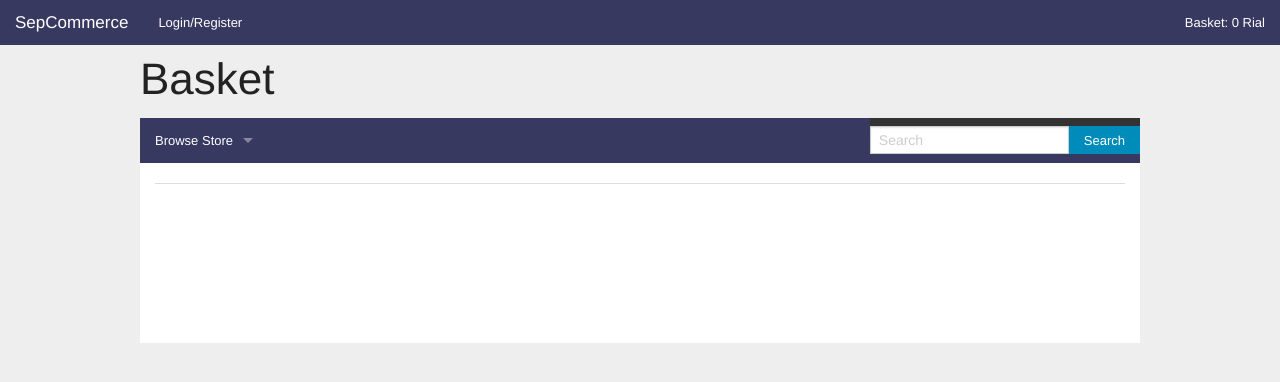
After one commit to RevengeComing/SepCommerce, a Flask app: template project/media/templates/ecommerce/basket.html in a window 1280 px wide. The commit adds this page. Shown: the top 382 px of the page. Run offline with Flask 2, Linux system fonts and the light colour scheme; the template is opened without the code that fills it, so the values that code supplies are empty; some libraries are stand-ins or nearby versions.

Commit message:
basket to the end

```diff
--- a/develop.py
+++ b/develop.py
@@ -4,4 +4,4 @@ from project.config import DevelopmentConfig
 app = create_app(DevelopmentConfig)
 
 if __name__ == "__main__":
-    app.run(port=80, host="0.0.0.0" ,threaded=True)
+    app.run(port=81, host="0.0.0.0" ,threaded=True)
--- a/manage.py
+++ b/manage.py
@@ -24,14 +24,27 @@ manager.add_command('db', MigrateCommand)
 @manager.command
 def deploy():
     """Run deployment tasks."""
-    from flask.ext.migrate import upgrade
+    from flask.ext.migrate import upgrade, migrate
     from project.apps.auth.models import Role, User
 
     # migrate database to latest revision
-    upgrade()
+    migrate();upgrade()
 
     # create user roles
     Role.insert_roles()
+
+
+@manager.command
+def create_user(username, password, role):
+    role = Role.query.filter_by(name=role).first()
+    user = User(username=username,
+                confirmed=True,
+                role_id=role.id)
+    user.password = password
+    db.session.add(user)
+    db.session.commit()
+    print "User Created..."
+
 
 @manager.command
 def change_pass(user, password):
--- a/project/apps/auth/views.py
+++ b/project/apps/auth/views.py
@@ -1,4 +1,4 @@
-from flask import render_template, redirect, request, url_for, flash, current_app
+from flask import render_template, redirect, request, url_for, flash, current_app, make_response
 from flask.ext.login import login_user, logout_user, login_required, \
     current_user
 from . import mod
@@ -7,6 +7,7 @@ from .models import User
 from ..email import send_email
 from .forms import LoginForm, RegistrationForm, ChangePasswordForm, \
  PasswordResetRequestForm, PasswordResetForm, ChangeEmailForm
+from project.apps.ecommerce.models import remove_cart, Basket
 
 
 @mod.before_app_request
@@ -32,8 +33,27 @@ def login():
         if user is not None and user.verify_password(form.password.data):
             login_user(user, form.remember_me.data)
             if current_user.role.name == 'Administrator':
-                return redirect(url_for('admin.index'))
-            return redirect(request.args.get('next') or url_for('main.index', username=current_user.username))
+                resp = make_response(redirect(url_for('admin.index')))
+                remove_cart(resp)
+                return resp
+            resp = make_response(redirect(request.args.get('next') or url_for('main.index', username=current_user.username)))
+            id = request.cookies.get('shopping_cart')
+            if id:
+                user_cart = Basket.query.filter_by(user_id=user.id).first()
+                if user_cart:
+                    resp.set_cookie('shopping_cart', '', expires=0)
+                    cart = Basket.query.filter_by(id=id).first()
+                    for product in cart.products:
+                        product.basket_id = user_cart.id
+                    db.session.commit()
+                    db.session.delete(cart)
+                else:
+                    resp.set_cookie('shopping_cart', '', expires=0)
+                    cart = Basket.query.filter_by(id=id).first()
+                    cart.user_id = user.id
+                    user.basket_id = id
+                    db.session.commit()
+            return resp
         else:
             return render_template('auth/login.html',
                                    form=form,
@@ -45,7 +65,9 @@ def login():
 @login_required
 def logout():
     logout_user()
-    return redirect(request.referrer or url_for('main.index'))
+    resp = make_response(redirect(request.referrer or url_for('main.index')))
+    # resp.set_cookie('shopping_cart', '', expires=0)
+    return resp
 
 
 @mod.route('/register', methods=['GET', 'POST'])
--- a/project/config.py
+++ b/project/config.py
@@ -43,5 +43,6 @@ class DeploymentConfig(DefaultConfig):
 
 class DevelopmentConfig(DefaultConfig):
     POSTGRES_HOST =  '127.0.0.1'
-    SQLALCHEMY_DATABASE_URI = 'postgres://sepehr:1234@%s/sepCommerce' % POSTGRES_HOST
+    SQLALCHEMY_DATABASE_URI = 'sqlite:////Users/sepehr/Documents/Work/flask/SepCommerce/db.sqlite'
+    # SQLALCHEMY_DATABASE_URI = 'postgres://sepehr:1234@%s/sepCommerce' % POSTGRES_HOST
     DEBUG = True
--- a/project/media/statics/css/style.css
+++ b/project/media/statics/css/style.css
@@ -45,3 +45,6 @@ body {
 .alert-warning {
     background-color: #FFD5D5;
 }
+.basket-items .th {
+    max-height: 200px;
+}
--- a/project/media/statics/js/core.js
+++ b/project/media/statics/js/core.js
@@ -1,11 +1,14 @@
 $(function() {
 
 	$('.add-to-basket').click(function(){
+        var price = $(this).data('price')
 		$.ajax({
 			'url':$(this).data('url'),
 			success:function(response){
-                if (response == "success"){
-                	ajax_notification("Product Added To Basket ...", 'success', 3000)
+                if (response.status == "success"){
+                    console.log($(this).data('price'));
+                	ajax_notification("Product Added To Basket ...", 'success', 3000);
+                    $('#basket-price-amount').html(parseInt($('#basket-price-amount').text())+price);
                 }
             },
             start:function(){
--- a/project/media/templates/_macros.html
+++ b/project/media/templates/_macros.html
@@ -25,3 +25,13 @@
     <li><a href="#">{{category.name}}</a></li>
     {% endif %}
 {% endmacro %}
+
+{% macro header_basket(cart) %}
+    <ul class="right">
+        {% if cart %}
+        <li><a id="basket-price" href="{{url_for('commerce.current_basket')}}">Basket: <span id="basket-price-amount">{{cart.total_price()}}</span> Rial</a></li>
+        {% else %}
+        <li><a id="basket-price" href="{{url_for('commerce.current_basket')}}">Basket: <span id="basket-price-amount">0</span> Rial</a></li>
+        {% endif %}
+    </ul>
+{% endmacro %}
--- a/project/media/templates/base.html
+++ b/project/media/templates/base.html
@@ -1,3 +1,4 @@
+{% from "_macros.html" import header_basket %}
 <!doctype html>
 <html class="no-js" lang="en">
     <head>
@@ -87,15 +88,12 @@
                     </li>
                 </ul>
                 {% endif %}
-            <ul class="right">
-                {%if not current_user.role_id == 1 %}
-                <li><a href="#">Basket: 0.0 Rial</a></li>
-                {% endif %}
-            </ul>
+                {{header_basket(get_cart())}}
             {% else %}
             <ul class="left">
                 <li><a href="{{url_for('auth.login')}}" title="">Login/Register</a></li>
             </ul>
+            {{header_basket(get_cart())}}
             {% endif %}
           </section>
         </nav>
--- /dev/null
+++ b/project/media/templates/ecommerce/basket.html
@@ -0,0 +1,43 @@
+{% extends "base.html" %}
+
+{% block content %}
+<div class="row">
+	<h1>Basket</h1>
+	<nav id="toppest" class="top-bar" data-topbar role="navigation">
+
+      <section class="top-bar-section">
+        <ul class="left">
+            <li class="has-dropdown">
+                <a href="#">Browse Store</a>
+                <ul class="dropdown">
+                    <li><a href="#">All Products</a></li>
+                    <li><a href="#">Offers</a></li>
+                </ul>
+            </li>
+        </ul>
+        <ul class="right">
+        	<li><input type="text" placeholder="Search"></input></li>
+
+        	<li><button>Search</button></li>
+        </ul>
+      </section>
+    </nav>
+    <div class="small-12 columns" id="index-inside">
+    	<hr>
+    	{% for product in basket.products %}
+    	<div class='basket-items row'>
+
+	    	<div class="medium-2 columns">
+		  		<img class="th" src="{{product.product.get_image()}}">
+
+	    	</div>
+	    	<div class="medium-10 columns">
+	    		<p>{{product.name}}</p>
+		  		<p>{{product.total_price()}} Rial</p>
+		  		<p> count : {{product.count}}</p>
+	    	</div>
+    	</div>
+    	{% endfor %}
+		</ul>
+    </div>
+{% endblock content %}
--- a/project/media/templates/index.html
+++ b/project/media/templates/index.html
@@ -69,7 +69,7 @@
 		  		<a href="{{product.self_url()}}"><img class="th" src="{{product.get_image()}}"></a>
 		  		<a href="{{product.self_url()}}"><p>{{product.name}}</p></a>
 		  		<p>{{product.price}} Rial</p>
-		  		<a data-url="{{product.addto_basket_url()}}" class="button add-to-basket" title="">Add To Basket</a>
+		  		<a data-price="{{product.price}}" data-url="{{product.addto_basket_url()}}" class="button add-to-basket" title="">Add To Basket</a>
 		  	</li>
 
     		{% endfor %}
--- a/project/utils/template_tag.py
+++ b/project/utils/template_tag.py
@@ -1,5 +1,6 @@
 # -*- coding: utf-8 -*-
 from flask import request
+from flask.ext.login import current_user
 
 from project.apps.ecommerce.models import ProductCategory, Product, Basket
 
@@ -10,10 +11,14 @@ def index_products():
 	return Product.query.all()
 
 def get_cart():
-	id = request.cookies.get('shopping_cart')
-	cart = Basket.query.filter_by(id=id).first()
+	if current_user.is_authenticated:
+		cart = Basket.query.filter_by(user_id=current_user.id).first()
+	else:
+		id = request.cookies.get('shopping_cart')
+		cart = Basket.query.filter_by(id=id).first()
 	return cart
 
 def init_filters(app):
 	app.jinja_env.globals['index_categories'] = index_categories
 	app.jinja_env.globals['index_products'] = index_products
+	app.jinja_env.globals['get_cart'] = get_cart
```
Also changed, not shown: project/apps/ecommerce/main/views.py (+33 -21 lines), project/apps/ecommerce/models.py (+22 -4 lines), project/apps/ecommerce/utils.py (line endings or trailing spaces). Lines whose indentation alone changed are shown as unchanged.
